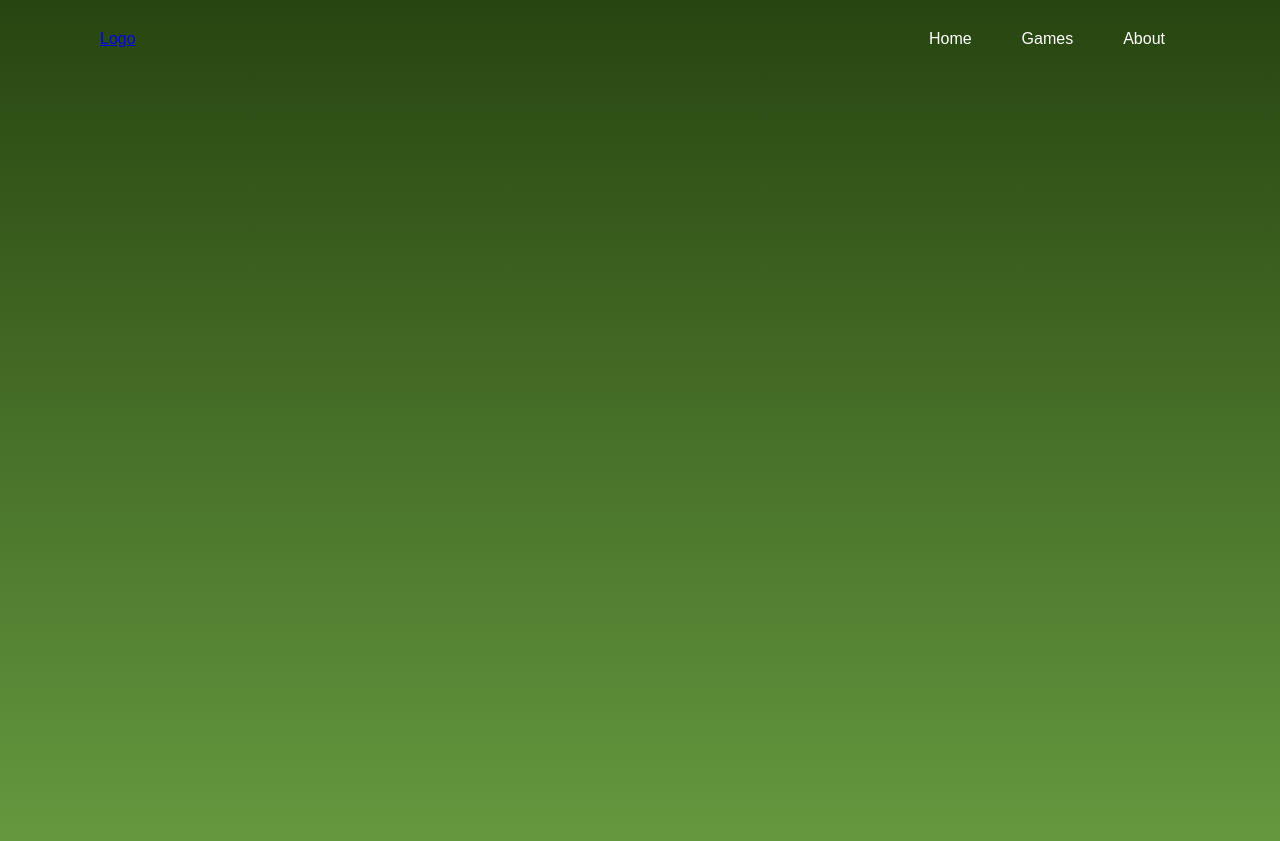
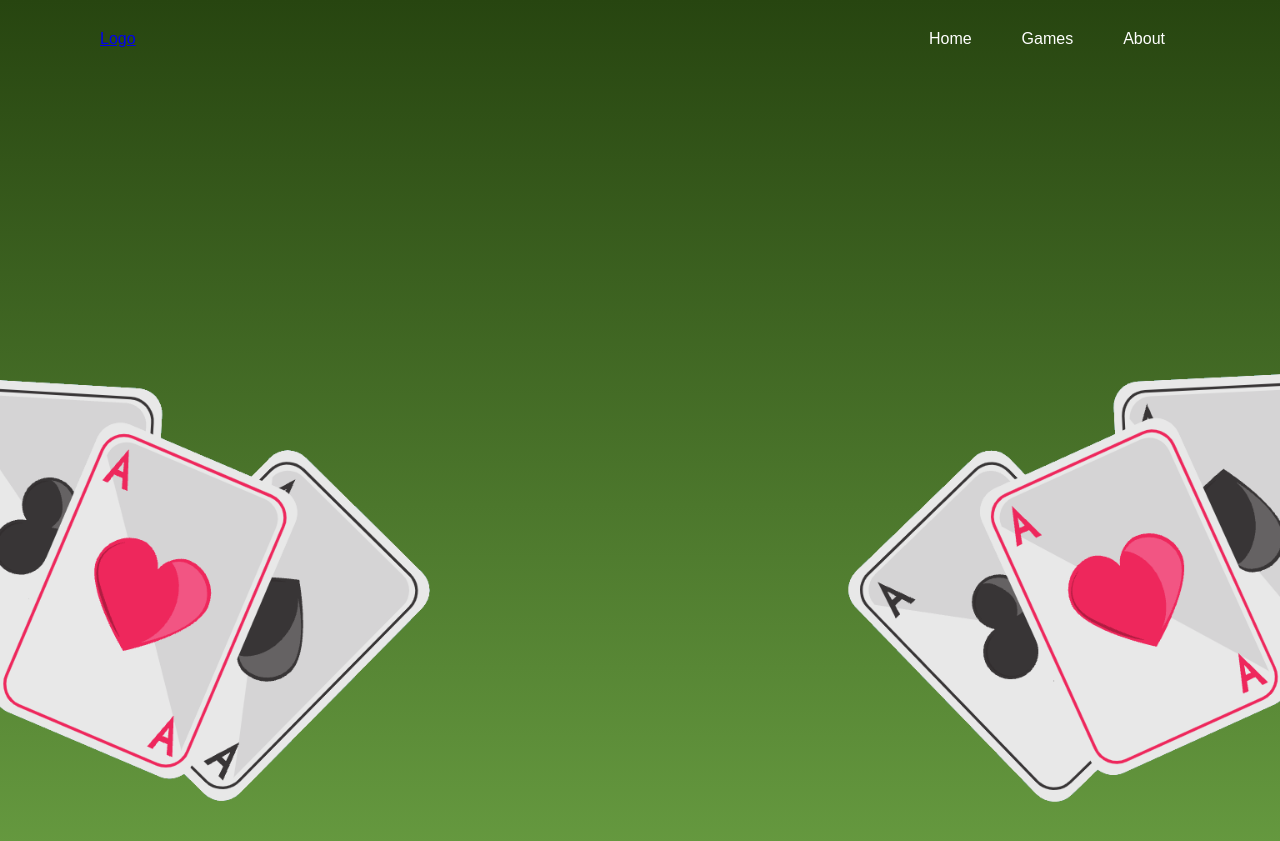
Before and after one commit to SRIHITAKOTT1213/DVASS, a Jekyll site: the page built from index.html, in a window 1280 px wide. Shown: the top 841 px of the page. Built offline with Jekyll 4.4.1, drawn with Linux system fonts in a browser that asks for light colours; some web fonts are replaced; the list of posts is cut into pages by our own code.

Commit message:
testing image cover

```diff
--- a/index.css
+++ b/index.css
@@ -53,4 +53,29 @@ header ul li a
    text-decoration: none;
    padding: 6px 15px;
    color: #fff;
+   border-radius: 20px;
 }
+
+header ul li a:hover
+{
+    background: #fff;
+    color: #274510
+}
+
+section
+{
+    position: relative;
+    width: 100%;
+    height: 100vh;
+    padding: 100px;
+}
+
+section img
+{
+    position: absolute;
+    top: 0;
+    left: 0;
+    width: 100%;
+    height: 100%;
+    object-fit: cover;
+}
--- a/index.html
+++ b/index.html
@@ -17,5 +17,8 @@ image:
             <li><a href="#">About</a></li>
         </ul>
     </header>
+    <section>
+        <img src = "images/cardbackdrop.png" id="cards">
+    </section>
     </body>
 </html>
```
Also changed, not shown: images/cardbackdrop.png (added).
